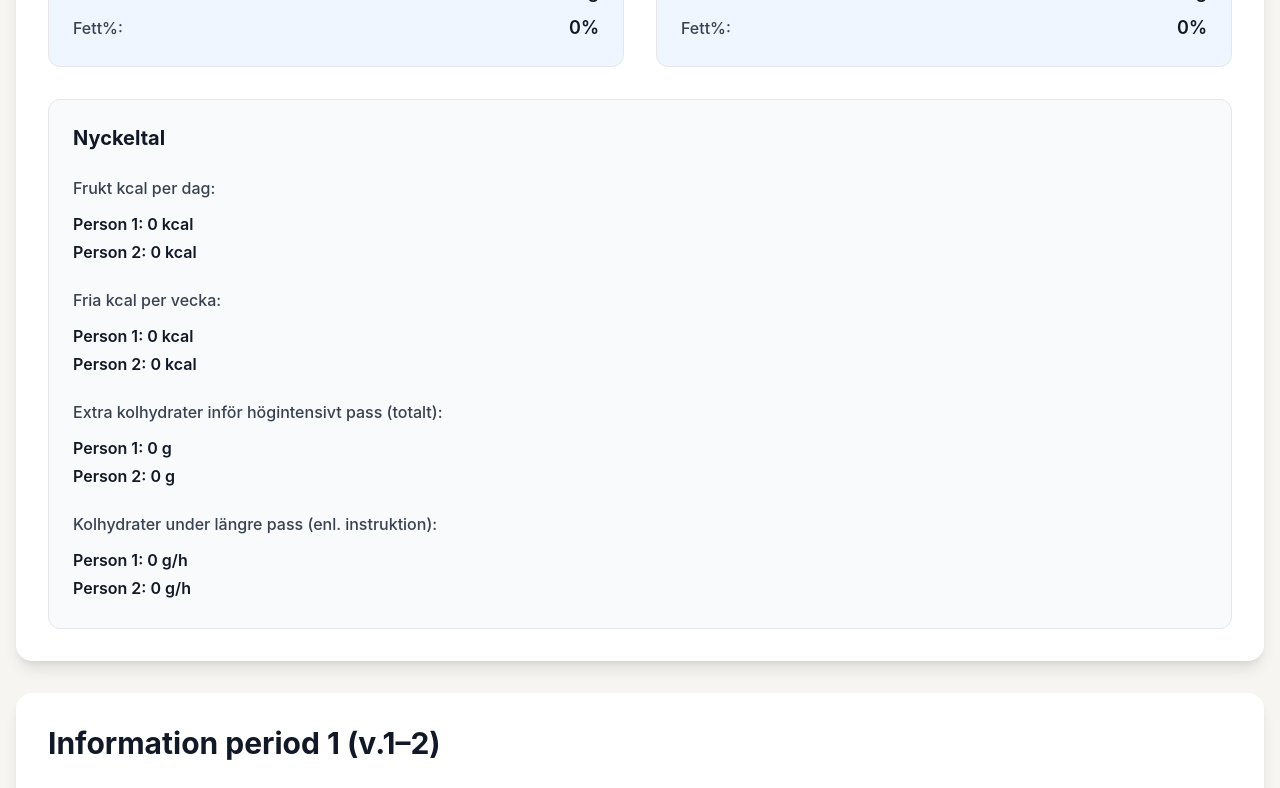
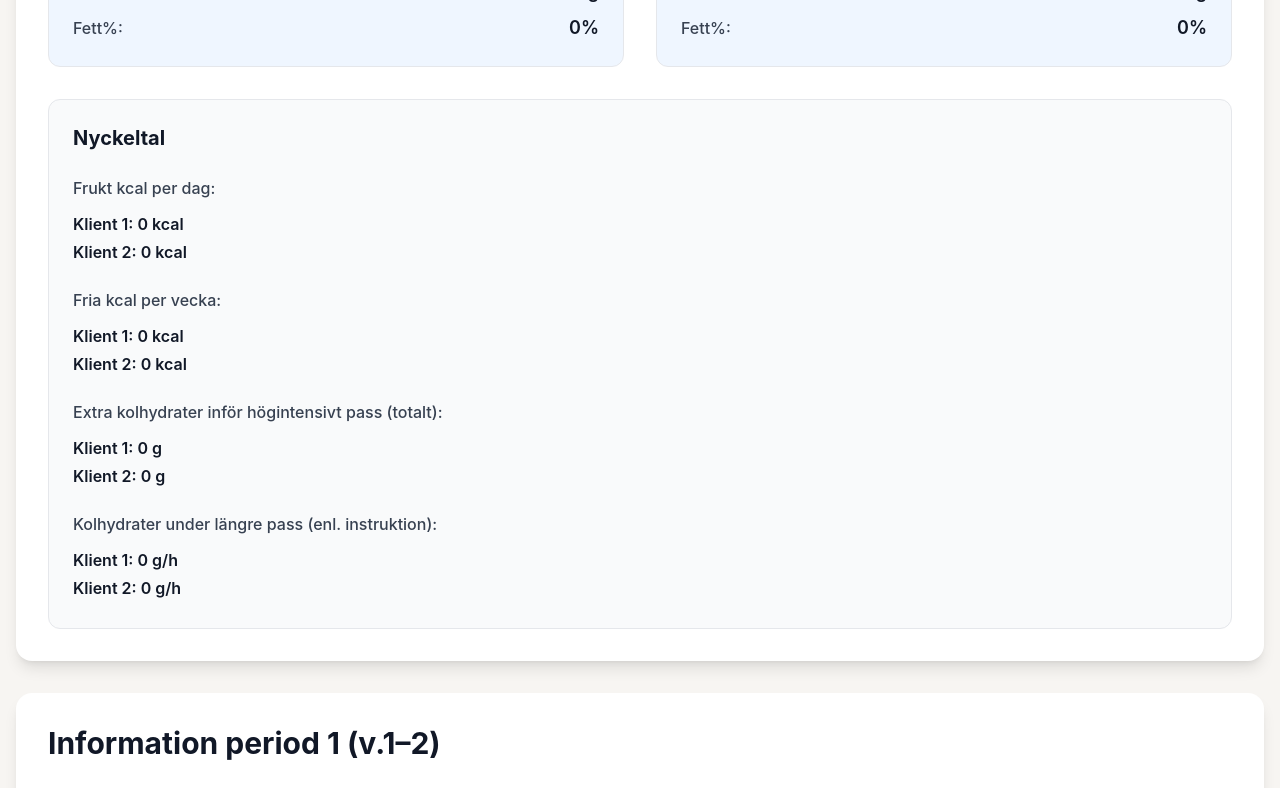
Before and after one commit to Erik-Sention/Iform, a Next.js app: page /period/1 in a window 1280 px wide. Shown: the part 487-1275 px from the top of the page. Built offline with nearby package versions, Linux system fonts and the light colour scheme; sample sign-in values are in the browser's storage.

Commit message:
Dynamisk klienthantering

```diff
--- a/components/ExcelUploader.tsx
+++ b/components/ExcelUploader.tsx
@@ -52,16 +52,22 @@ export default function ExcelUploader({ onDataLoaded, currentRecipes, printButto
       console.log('📄 Använder sheet:', sheetName);
 
       // Extrahera klientdata
-      const client1Name = String(getCellValue(worksheet, "C7") || "");
+      const client1Name = String(getCellValue(worksheet, "C7") || "").trim();
       const client1Vikt = getCellValue(worksheet, "G7");
       const client1Fett = getCellValue(worksheet, "I7");
 
-      const client2Name = String(getCellValue(worksheet, "C9") || "");
+      const client2Name = String(getCellValue(worksheet, "C9") || "").trim();
       const client2Vikt = getCellValue(worksheet, "G9");
       const client2Fett = getCellValue(worksheet, "I9");
 
+      // Identifiera om klient 2 finns (om namnet är tomt eller alla värden är 0)
+      const hasClient2 = client2Name.length > 0 && (
+        Number(client2Vikt) > 0 ||
+        Number(client2Fett) > 0
+      );
+
       console.log('👤 Klient 1:', { name: client1Name, vikt: client1Vikt, fett: client1Fett });
-      console.log('👤 Klient 2:', { name: client2Name, vikt: client2Vikt, fett: client2Fett });
+      console.log('👤 Klient 2:', { name: client2Name, vikt: client2Vikt, fett: client2Fett, exists: hasClient2 });
 
       const clients = [
         {
@@ -70,7 +76,7 @@ export default function ExcelUploader({ onDataLoaded, currentRecipes, printButto
           fettProcent: Number(client1Fett) || 0,
         },
         {
-          name: client2Name,
+          name: hasClient2 ? client2Name : "",
           viktKg: Number(client2Vikt) || 0,
           fettProcent: Number(client2Fett) || 0,
         },
--- a/components/HeaderCard.tsx
+++ b/components/HeaderCard.tsx
@@ -13,14 +13,18 @@ export default function HeaderCard({
   clients,
   metrics,
 }: HeaderCardProps) {
+  const hasClient2 = clients[1].name.length > 0;
+  const client1Name = clients[0].name || "Person 1";
+  const client2Name = clients[1].name || "Person 2";
+
   return (
     <div className="bg-white rounded-2xl shadow-lg p-8 mb-8">
       <h1 className="text-4xl font-bold text-gray-900 mb-8 text-center">
         {title}
       </h1>
 
-      <div className="grid md:grid-cols-2 gap-8 mb-8">
-        {clients.map((client, idx) => (
+      <div className={`grid gap-8 mb-8 ${hasClient2 ? 'md:grid-cols-2' : 'md:grid-cols-1 max-w-md mx-auto'}`}>
+        {clients.filter(client => client.name.length > 0).map((client, idx) => (
           <div
             key={idx}
             className="bg-gradient-to-br from-accent-50 to-blue-50 rounded-xl p-6 border border-accent-200"
@@ -55,11 +59,13 @@ export default function HeaderCard({
             </p>
             <div className="space-y-1 mb-1">
               <p className="text-gray-900 font-semibold">
-                Person 1: {Math.round(metrics.fruktKcalPerDag[0])} kcal
+                {client1Name}: {Math.round(metrics.fruktKcalPerDag[0])} kcal
               </p>
+              {hasClient2 && (
                 <p className="text-gray-900 font-semibold">
-                Person 2: {Math.round(metrics.fruktKcalPerDag[1])} kcal
+                  {client2Name}: {Math.round(metrics.fruktKcalPerDag[1])} kcal
                 </p>
+              )}
             </div>
           </div>
 
@@ -69,11 +75,13 @@ export default function HeaderCard({
             </p>
             <div className="space-y-1 mb-1">
               <p className="text-gray-900 font-semibold">
-                Person 1: {Math.round(metrics.friaKcalPerVecka[0])} kcal
+                {client1Name}: {Math.round(metrics.friaKcalPerVecka[0])} kcal
               </p>
+              {hasClient2 && (
                 <p className="text-gray-900 font-semibold">
-                Person 2: {Math.round(metrics.friaKcalPerVecka[1])} kcal
+                  {client2Name}: {Math.round(metrics.friaKcalPerVecka[1])} kcal
                 </p>
+              )}
             </div>
           </div>
 
@@ -83,11 +91,13 @@ export default function HeaderCard({
             </p>
             <div className="space-y-1 mb-1">
               <p className="text-gray-900 font-semibold">
-                Person 1: {Math.round(metrics.extraKHInforHI[0])} g
+                {client1Name}: {Math.round(metrics.extraKHInforHI[0])} g
               </p>
+              {hasClient2 && (
                 <p className="text-gray-900 font-semibold">
-                Person 2: {Math.round(metrics.extraKHInforHI[1])} g
+                  {client2Name}: {Math.round(metrics.extraKHInforHI[1])} g
                 </p>
+              )}
             </div>
           </div>
 
@@ -97,11 +107,13 @@ export default function HeaderCard({
             </p>
             <div className="space-y-1 mb-1">
               <p className="text-gray-900 font-semibold">
-                Person 1: {Math.round(metrics.KHUnderLangtPass[0])} g/h
+                {client1Name}: {Math.round(metrics.KHUnderLangtPass[0])} g/h
               </p>
+              {hasClient2 && (
                 <p className="text-gray-900 font-semibold">
-                Person 2: {Math.round(metrics.KHUnderLangtPass[1])} g/h
+                  {client2Name}: {Math.round(metrics.KHUnderLangtPass[1])} g/h
                 </p>
+              )}
             </div>
           </div>
         </div>
--- a/components/RecipeCard.tsx
+++ b/components/RecipeCard.tsx
@@ -8,6 +8,8 @@ interface RecipeCardProps {
 }
 
 export default function RecipeCard({ recipe, client1Name = "P1", client2Name = "P2" }: RecipeCardProps) {
+  const hasClient2 = client2Name && client2Name.length > 0;
+
   return (
     <div className="bg-white rounded-b-2xl shadow-lg hover:shadow-xl transition-shadow duration-300 overflow-hidden">
       {/* Recipe image */}
@@ -46,12 +48,16 @@ export default function RecipeCard({ recipe, client1Name = "P1", client2Name = "
                   <th className="text-right py-2 px-3 text-gray-800 font-semibold">
                     {client1Name}
                   </th>
+                  {hasClient2 && (
+                    <>
                       <th className="text-right py-2 px-3 text-gray-800 font-semibold">
                         {client2Name}
                       </th>
                       <th className="text-right py-2 px-3 text-gray-800 font-semibold">
                         Totalt
                       </th>
+                    </>
+                  )}
                 </tr>
               </thead>
               <tbody>
@@ -66,12 +72,16 @@ export default function RecipeCard({ recipe, client1Name = "P1", client2Name = "
                     <td className="py-2 px-3 text-right text-gray-800 font-medium">
                       {Math.round(ingredient.p1)} g
                     </td>
+                    {hasClient2 && (
+                      <>
                         <td className="py-2 px-3 text-right text-gray-800 font-medium">
                           {Math.round(ingredient.p2)} g
                         </td>
                         <td className="py-2 px-3 text-right text-gray-900 font-semibold">
                           {Math.round(ingredient.tot)} g
                         </td>
+                      </>
+                    )}
                   </tr>
                 ))}
               </tbody>
--- a/components/SnacksSection.tsx
+++ b/components/SnacksSection.tsx
@@ -7,6 +7,8 @@ interface SnacksSectionProps {
 }
 
 export default function SnacksSection({ snacks, client1Name, client2Name }: SnacksSectionProps) {
+  const hasClient2 = client2Name && client2Name.length > 0;
+
   return (
     <div className="bg-white rounded-2xl shadow-lg p-8 mb-8">
       <h2 className="text-3xl font-bold text-gray-900 mb-6">Mellanmål</h2>
@@ -26,12 +28,16 @@ export default function SnacksSection({ snacks, client1Name, client2Name }: Snac
                   <th className="text-right py-2 px-3 text-gray-800 font-semibold">
                     {client1Name}
                   </th>
+                  {hasClient2 && (
+                    <>
                       <th className="text-right py-2 px-3 text-gray-800 font-semibold">
                         {client2Name}
                       </th>
                       <th className="text-right py-2 px-3 text-gray-800 font-semibold">
                         Totalt
                       </th>
+                    </>
+                  )}
                 </tr>
               </thead>
               <tbody>
@@ -44,12 +50,16 @@ export default function SnacksSection({ snacks, client1Name, client2Name }: Snac
                     <td className="py-2 px-3 text-right text-gray-800 font-medium">
                       {Math.round(snack.p1)} g
                     </td>
+                    {hasClient2 && (
+                      <>
                         <td className="py-2 px-3 text-right text-gray-800 font-medium">
                           {Math.round(snack.p2)} g
                         </td>
                         <td className="py-2 px-3 text-right text-gray-900 font-semibold">
                           {Math.round(snack.tot)} g
                         </td>
+                      </>
+                    )}
                   </tr>
                 ))}
               </tbody>
@@ -71,12 +81,16 @@ export default function SnacksSection({ snacks, client1Name, client2Name }: Snac
                   <th className="text-right py-2 px-3 text-gray-800 font-semibold">
                     {client1Name}
                   </th>
+                  {hasClient2 && (
+                    <>
                       <th className="text-right py-2 px-3 text-gray-800 font-semibold">
                         {client2Name}
                       </th>
                       <th className="text-right py-2 px-3 text-gray-800 font-semibold">
                         Totalt
                       </th>
+                    </>
+                  )}
                 </tr>
               </thead>
               <tbody>
@@ -89,12 +103,16 @@ export default function SnacksSection({ snacks, client1Name, client2Name }: Snac
                     <td className="py-2 px-3 text-right text-gray-800 font-medium">
                       {Math.round(snack.p1)} g
                     </td>
+                    {hasClient2 && (
+                      <>
                         <td className="py-2 px-3 text-right text-gray-800 font-medium">
                           {Math.round(snack.p2)} g
                         </td>
                         <td className="py-2 px-3 text-right text-gray-900 font-semibold">
                           {Math.round(snack.tot)} g
                         </td>
+                      </>
+                    )}
                   </tr>
                 ))}
               </tbody>
```
Lines whose indentation alone changed are shown as unchanged.
